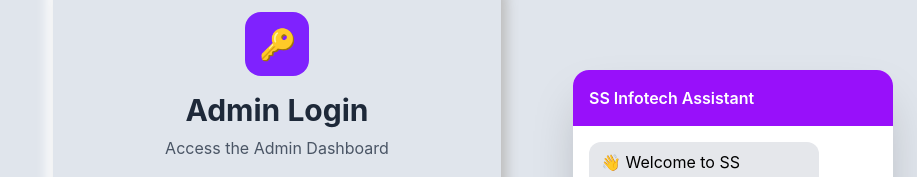
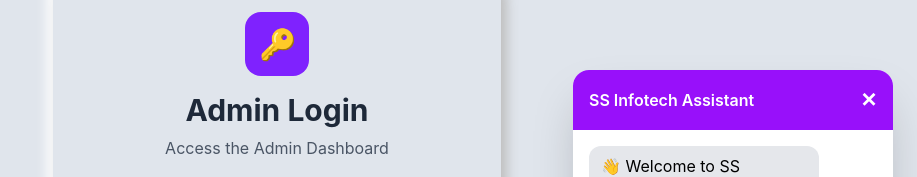
Before and after one commit to TheKhushant/EnquryFormSS, a React (Vite) app in the folder Frontend/: page /admin-login in a window 1280 px wide. Both pictures are taken after a click on the button "💬 Chat". Shown: the part 134-311 px from the top of the page, without its empty margins (363-1280 px from the left). Built offline with nearby package versions, Linux system fonts and the light colour scheme.

Commit message:
X button on chatbot

```diff
--- a/Frontend/src/components/ChatBot.tsx
+++ b/Frontend/src/components/ChatBot.tsx
@@ -103,7 +103,7 @@ const handleSend = async () => {
                 ...prev,
                 {
                     sender: "bot",
-                    text: "✅ Thank you! Our team will contact you shortly."
+                    text: "✅ Thank you! Our team will contact you shortly.You can also fill the enquiry form below for faster assistance."
                 }
             ]);
         } catch (error) {
@@ -148,9 +148,20 @@ return (
         {open && (
             <div className="fixed bottom-24 right-6 z-50 w-80 h-[500px] bg-white rounded-2xl shadow-2xl flex flex-col overflow-hidden">
 
-                <div className="bg-purple-600 text-white p-4 font-semibold">
-                    SS Infotech Assistant
-                </div>
+               <div className="bg-purple-600 text-white p-4 flex justify-between items-center">
+
+    <span className="font-semibold">
+        SS Infotech Assistant
+    </span>
+
+    <button
+        onClick={() => setOpen(false)}
+        className="text-white text-xl font-bold hover:opacity-80"
+    >
+        ✕
+    </button>
+
+</div>
 
                 <div className="flex-1 overflow-y-auto p-4 space-y-3">
                     {messages.map((msg, index) => (
```
